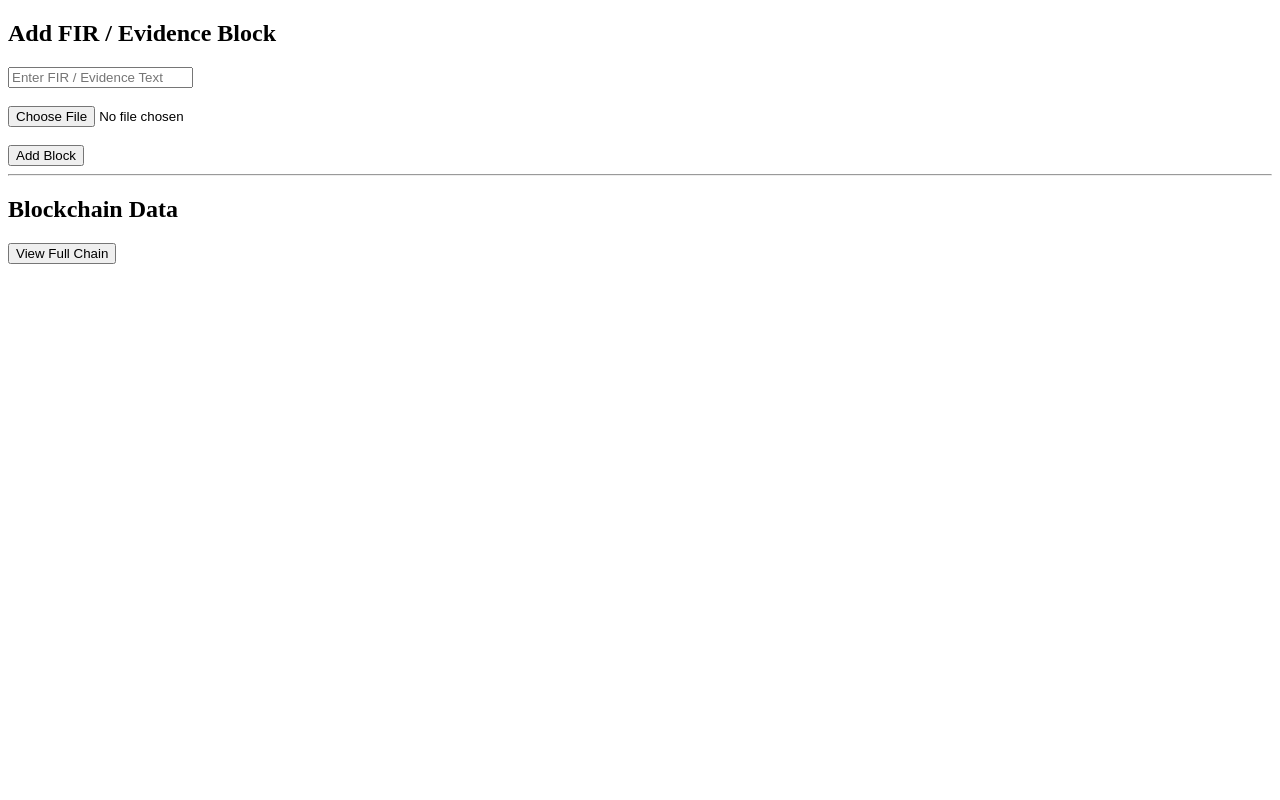
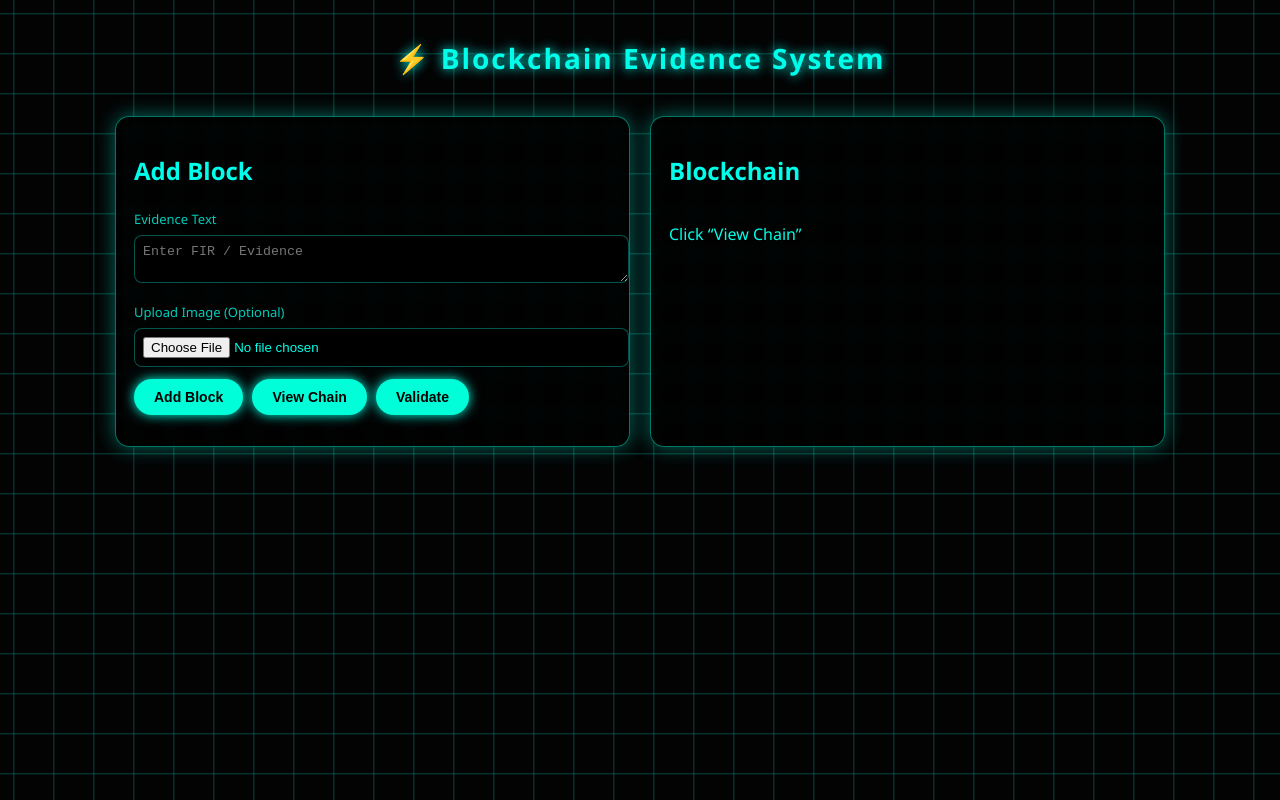
Before and after one commit to Alert9820/Block-Chain-, a website: page public/index.html in a window 1280 px wide. Drawn offline with Linux system fonts and the light colour scheme.

Commit message:
Refactor index.html for improved UI and functionality
Updated the HTML structure and styles for the Blockchain Evidence System. Enhanced the user interface with a new block addition form and improved blockchain display.

```diff
--- a/public/index.html
+++ b/public/index.html
@@ -1,46 +1,235 @@
 <!DOCTYPE html>
-<html>
+<html lang="en">
 <head>
+<meta charset="UTF-8" />
 <title>Blockchain Evidence System</title>
+<meta name="viewport" content="width=device-width, initial-scale=1">
+
+<style>
+    body {
+        margin: 0;
+        background: #030303;
+        font-family: 'Segoe UI', sans-serif;
+        color: #00ffea;
+        overflow-x: hidden;
+    }
+
+    /* Animated Cyber Grid BG */
+    body::before {
+        content: "";
+        position: fixed;
+        inset: 0;
+        background:
+            linear-gradient(#00ffea44 1px, transparent 1px),
+            linear-gradient(90deg, #00ffea44 1px, transparent 1px);
+        background-size: 40px 40px;
+        animation: moveGrid 15s linear infinite;
+        z-index: -1;
+    }
+    @keyframes moveGrid {
+        from {background-position: 0 0, 0 0;}
+        to {background-position: 40px 40px, 40px 40px;}
+    }
+
+    h1 {
+        text-align: center;
+        padding: 20px 10px;
+        font-size: 28px;
+        letter-spacing: 2px;
+        text-shadow: 0 0 12px #00fff2;
+    }
+
+    .container {
+        width: 92%;
+        max-width: 1050px;
+        margin: auto;
+        display: grid;
+        gap: 20px;
+        grid-template-columns: 1fr 1fr;
+    }
+
+    /* Card UI */
+    .card {
+        background: rgba(0, 0, 0, 0.55);
+        padding: 18px;
+        border-radius: 14px;
+        border: 1px solid #00ffd977;
+        box-shadow: 0 0 20px #00ffe566;
+        backdrop-filter: blur(6px);
+    }
+
+    label { font-size: 13px; opacity: 0.8; }
+
+    textarea, input[type="file"] {
+        width: 100%;
+        margin: 6px 0 12px;
+        background: #000;
+        color: #00ffe6;
+        border: 1px solid #00ffe455;
+        border-radius: 8px;
+        padding: 8px;
+        outline: none;
+    }
+
+    button {
+        background: #00ffd9;
+        color: #000;
+        border: none;
+        padding: 10px 20px;
+        border-radius: 50px;
+        font-size: 14px;
+        font-weight: bold;
+        cursor: pointer;
+        box-shadow: 0 0 12px #00ffe4;
+        transition: 0.2s;
+        margin-right: 5px;
+    }
+    button:hover {
+        transform: scale(1.05);
+        box-shadow: 0 0 20px #00fff2;
+    }
+
+    /* Blockchain View */
+    #chainBox {
+        max-height: 80vh;
+        overflow-y: auto;
+        padding-right: 5px;
+    }
+
+    /* Block Card Animation */
+    .block {
+        border: 1px solid #00ffd966;
+        margin-bottom: 12px;
+        padding: 12px;
+        border-radius: 14px;
+        background: #000000aa;
+        animation: fadeIn 0.5s ease;
+        box-shadow: 0 0 15px #00fff433;
+        position: relative;
+    }
+    @keyframes fadeIn {
+        from {opacity: 0; transform: translateY(10px);}
+        to {opacity: 1; transform: translateY(0);}
+    }
+
+    /* Chain connector glowing line */
+    .block::before {
+        content: "";
+        position: absolute;
+        left: -15px;
+        top: 0;
+        bottom: 0;
+        width: 3px;
+        background: #00ffd9;
+        box-shadow: 0 0 10px #00fff2;
+        border-radius: 2px;
+        animation: glow 1.8s infinite alternate;
+    }
+    @keyframes glow {
+        from {opacity: 0.2;}
+        to {opacity: 1;}
+    }
+
+    .hash {
+        font-size: 12px;
+        opacity: 0.8;
+        color: #97fff8;
+        word-break: break-all;
+    }
+    .label {
+        font-size: 12px;
+        opacity: 0.6;
+        margin-top: 4px;
+    }
+</style>
 </head>
+
 <body>
-    <h2>Add FIR / Evidence Block</h2>
-    <form id="uploadForm">
-        <input type="text" id="text" placeholder="Enter FIR / Evidence Text" required><br><br>
-        <input type="file" id="image"><br><br>
-        <button type="submit">Add Block</button>
-    </form>
 
-    <hr>
+<h1>⚡ Blockchain Evidence System</h1>
 
-    <h2>Blockchain Data</h2>
-    <button onclick="loadChain()">View Full Chain</button>
-    <pre id="output"></pre>
+<div class="container">
+
+    <!-- ADD BLOCK FORM -->
+    <div class="card">
+        <h2>Add Block</h2>
+
+        <label>Evidence Text</label>
+        <textarea id="text" placeholder="Enter FIR / Evidence"></textarea>
+
+        <label>Upload Image (Optional)</label>
+        <input type="file" id="image">
+
+        <button onclick="addBlock()">Add Block</button>
+        <button onclick="loadChain()">View Chain</button>
+        <button onclick="validateChain()">Validate</button>
+
+        <p id="status" style="margin-top:10px;font-size:13px;color:#81fff0;"></p>
+    </div>
+
+    <!-- BLOCKCHAIN VIEW -->
+    <div class="card">
+        <h2>Blockchain</h2>
+        <div id="chainBox"><p>Click “View Chain”</p></div>
+    </div>
+
+</div>
 
 <script>
-document.getElementById("uploadForm").addEventListener("submit", async function (e) {
-    e.preventDefault();
-
+async function addBlock() {
     const text = document.getElementById("text").value;
     const image = document.getElementById("image").files[0];
+    const status = document.getElementById("status");
 
-    const formData = new FormData();
-    formData.append("text", text);
-    if (image) formData.append("image", image);
+    const form = new FormData();
+    form.append("text", text);
+    if (image) form.append("image", image);
 
-    const res = await fetch("/addBlock", {
-        method: "POST",
-        body: formData
-    });
+    status.innerText = "Processing…";
 
-    document.getElementById("output").innerText = JSON.stringify(await res.json(), null, 2);
-});
+    const res = await fetch("/addBlock", { method: "POST", body: form });
+    const json = await res.json();
+    status.innerText = "Block Added!";
+    loadChain();
+}
 
 async function loadChain() {
     const res = await fetch("/chain");
-    document.getElementById("output").innerText = JSON.stringify(await res.json(), null, 2);
+    const chain = await res.json();
+
+    const box = document.getElementById("chainBox");
+    box.innerHTML = "";
+
+    chain.forEach(b => {
+        box.innerHTML += `
+            <div class="block">
+                <div><strong>Block #${b.index}</strong></div>
+                <div class="label">Time:</div>
+                <div class="hash">${b.timestamp}</div>
+
+                <div class="label">Text:</div>
+                <div class="hash">${b.text}</div>
+
+                <div class="label">Image Hash:</div>
+                <div class="hash">${b.imageHash || "None"}</div>
+
+                <div class="label">Prev Hash:</div>
+                <div class="hash">${b.previousHash}</div>
+
+                <div class="label">Hash:</div>
+                <div class="hash">${b.hash}</div>
+            </div>
+        `;
+    });
+}
+
+async function validateChain() {
+    const res = await fetch("/validate");
+    const data = await res.json();
+    document.getElementById("status").innerText =
+        data.valid ? "Chain Valid ✓" : "❌ Tampering detected at Block " + data.tamperedAt;
 }
 </script>
 
 </body>
-</html>
+    </html>
```
